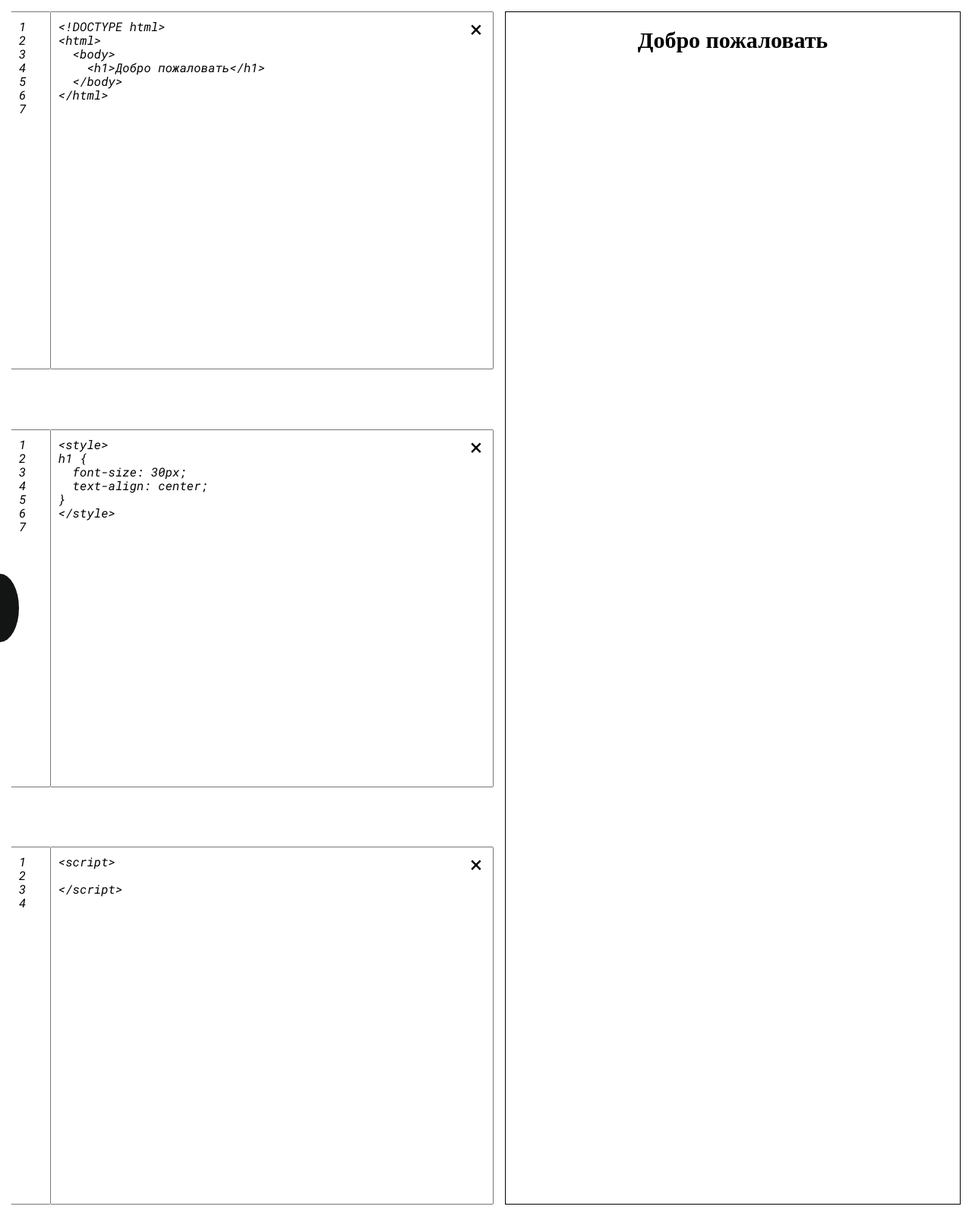
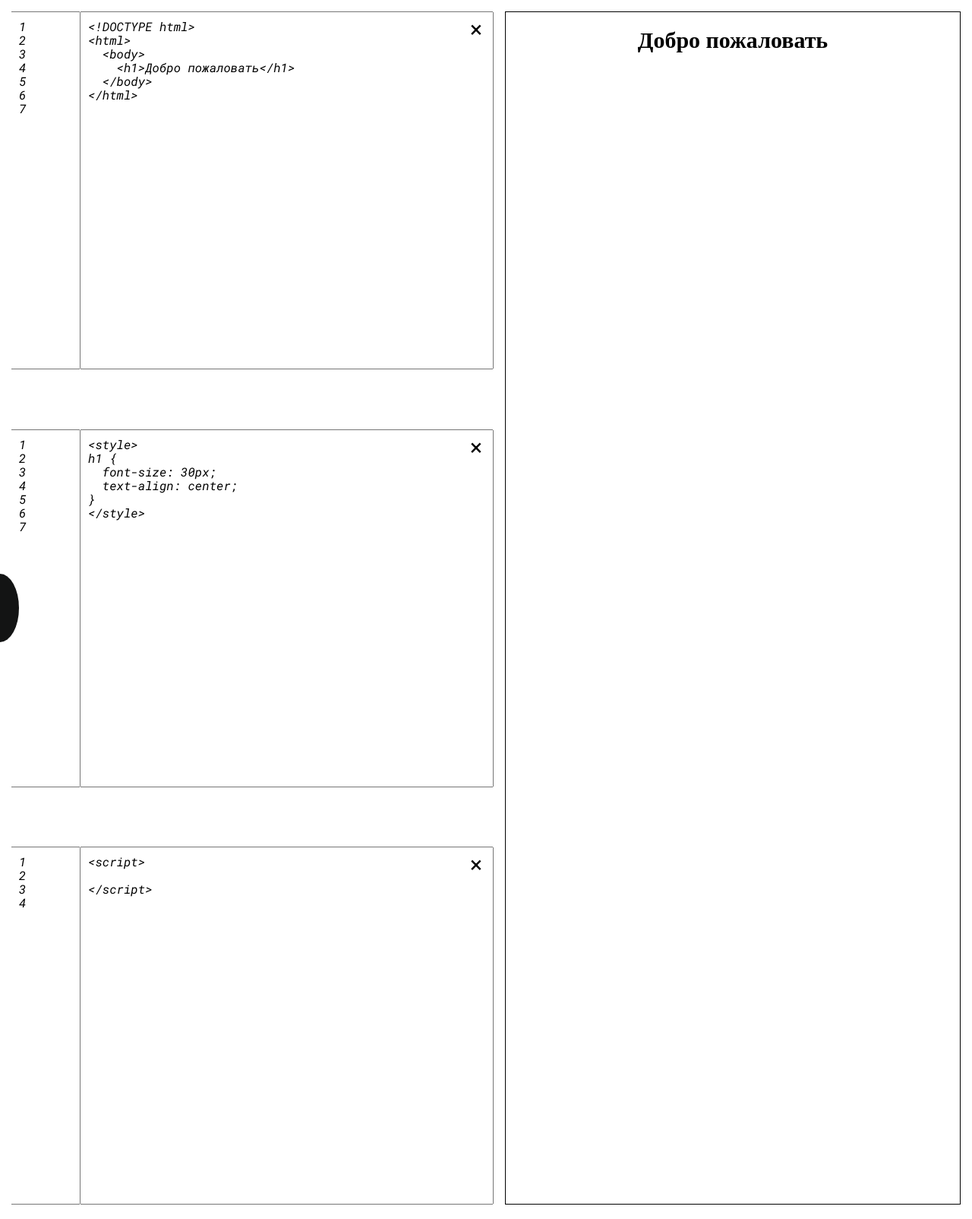
Before and after one commit to sergey200519/my-code-Editor, a PHP site: page / in a window 1280 px wide. Shown: the whole page at 76% size. Run offline with PHP 8.4, Linux system fonts and the light colour scheme; some web fonts are replaced.

Commit message:
Update style.css

```diff
--- a/style/style.css
+++ b/style/style.css
@@ -10,7 +10,7 @@
   --height: 100%;
   --shrink: 10000000000;
   --grow: 2;
-  --width_n: 8%;
+  --width_n: 15%;
   --width_code: 92%;
   --top_popap: -115px;
   --pos_settings: -1000px;
@@ -202,6 +202,9 @@ body {
   transition: 1s all;
   overflow: auto;
 }
+.popap_settings::-webkit-scrollbar { /* chrome based */
+    width: 0px;  /* ширина scrollbar'a */
+}
 .popap_settings input,
 .popap_settings p {
   display: inline-block;
```
